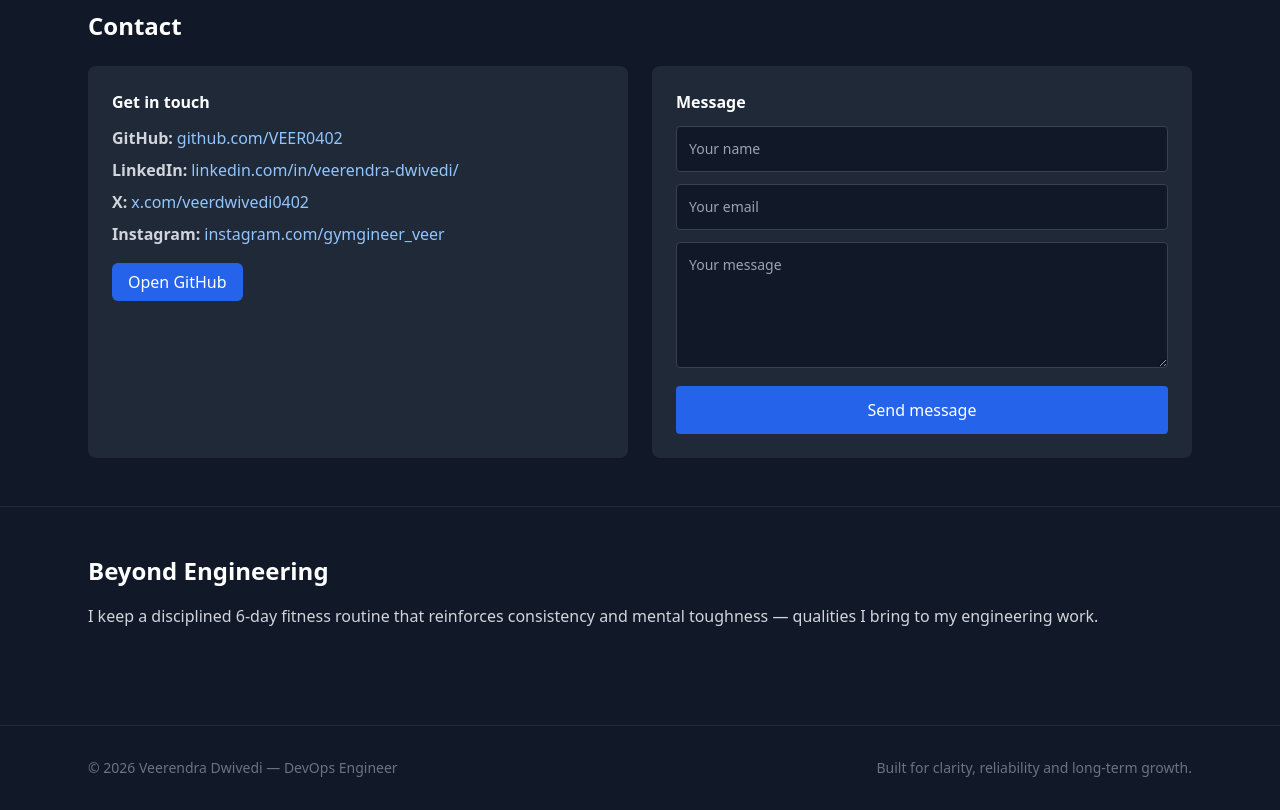
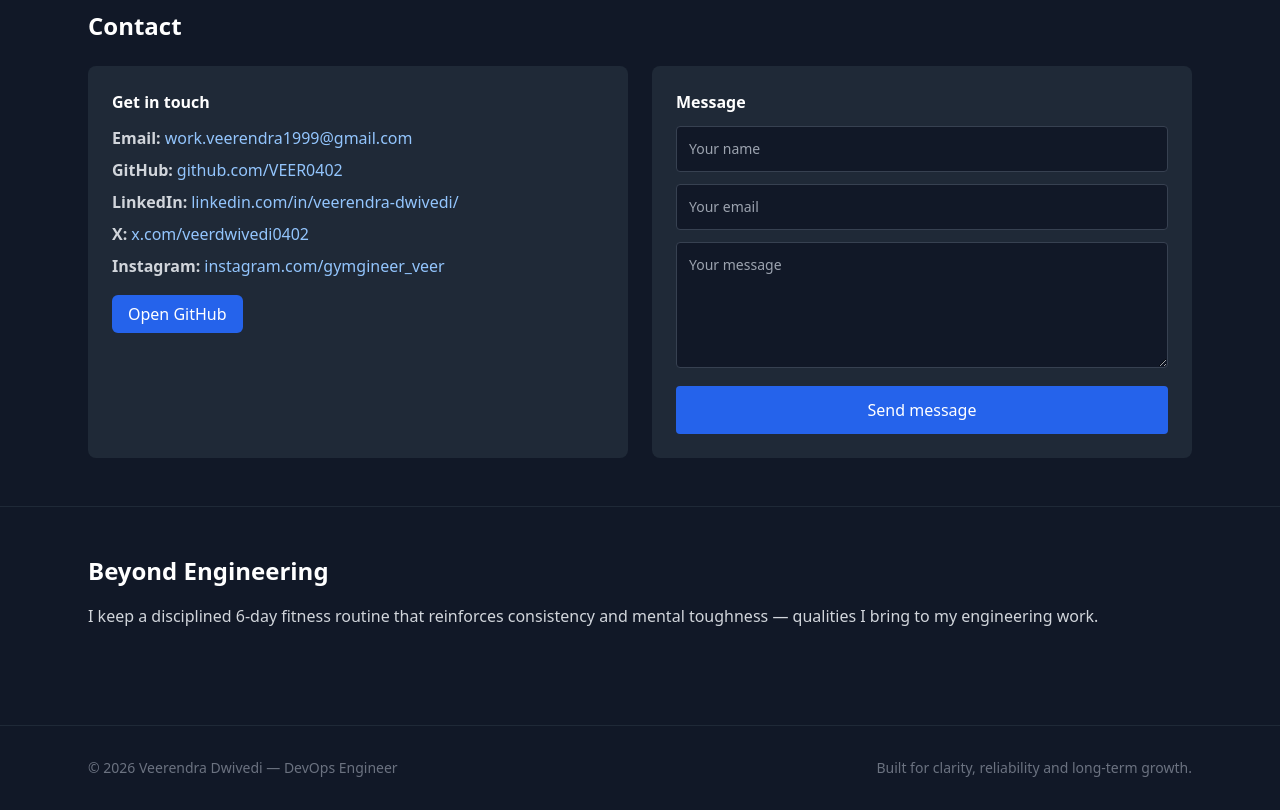
Before and after one commit to VEER0402/veerendra-portfolio, a React (Create React App) app: page / in a window 1280 px wide. Shown: the part 6020-6830 px from the top of the page. Built offline with nearby package versions, Linux system fonts and the light colour scheme.

Commit message:
added email

```diff
--- a/src/veerendra_dwivedi_portfolio.jsx
+++ b/src/veerendra_dwivedi_portfolio.jsx
@@ -600,6 +600,18 @@ understanding application deployment and runtime behavior.</li>
     </a>
   </li> */}
 
+<li>
+    <strong>Email:</strong>
+    <a
+      href="mailto:work.veerendra1999@gmail.com"
+      className="text-blue-300 ml-1"
+      target="_blank"
+      rel="noopener noreferrer"
+    >
+      work.veerendra1999@gmail.com
+    </a>
+  </li>
+
   <li>
     <strong>GitHub:</strong>
     <a
```
